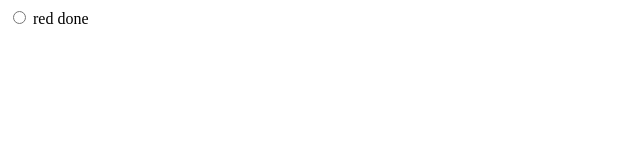
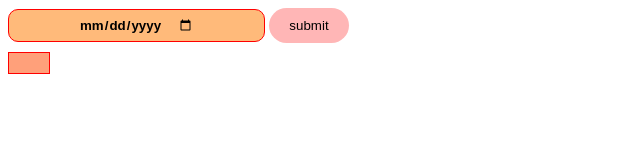
Before and after one commit to hussainshamim16/javascript-practice, a plain HTML site: page test.html in a window 1280 px wide. Shown: the whole page, without its empty margins (0-640 px from the left). Drawn offline with Linux system fonts and the light colour scheme.

Commit message:
age definer

```diff
--- a/test.html
+++ b/test.html
@@ -7,7 +7,7 @@
 
 </head>
 <body>
-    <form action="#">
+    <!-- <form action="#">
     <input type="radio" name="red" required>
     <label for="red"  id="vale" >red</label>
     <a onclick="red()">done</a>
@@ -17,6 +17,14 @@
             var inpu =  document.getElementById("vale");
             console.log(inpu.innerHTML)
         }
-    </script>
+    </script> -->
+
+    <!-- your birthday -->
+    <form action="#">
+        <input type="date" name="same" id="dateType" required style="border: 1px solid red;font-family: sans-serif; border-radius: 10px; background-color: rgb(255, 186, 122); padding: 7px 70px;margin-bottom:10px; font-weight: 600;">
+        <button type="submit" onclick="tari(this)" style="padding: 10px 20px; background-color: rgb(255, 182, 182); border: none; border-radius: 20px;">submit</button>
+    </form>
+    <div id="uiShow" style="border: 1px solid red;font-family: sans-serif; width: auto; display: inline-block; background-color: lightsalmon; padding: 10px 20px;font-weight: 600;"></div>
 </body>
+<script src="./test.js"></script>
 </html>
--- a/test.js
+++ b/test.js
@@ -142,3 +142,23 @@ console.log(typeof cac.toString());
 
 var oi = 24.90;
 console.log(oi.toFixed(1));
+
+
+var dateB = document.getElementById("dateType");
+
+function tari(elem){
+    var div = document.getElementById("uiShow");
+    elem.disabled = "true";
+
+    var setDate = dateB.value;
+    var datee = new Date(setDate);
+
+    var current = new Date();
+
+    var meth = current.getFullYear() - datee.getFullYear();
+
+
+    div.innerHTML = "you are " + meth + " years Old"
+    console.log(meth)
+
+}
```
